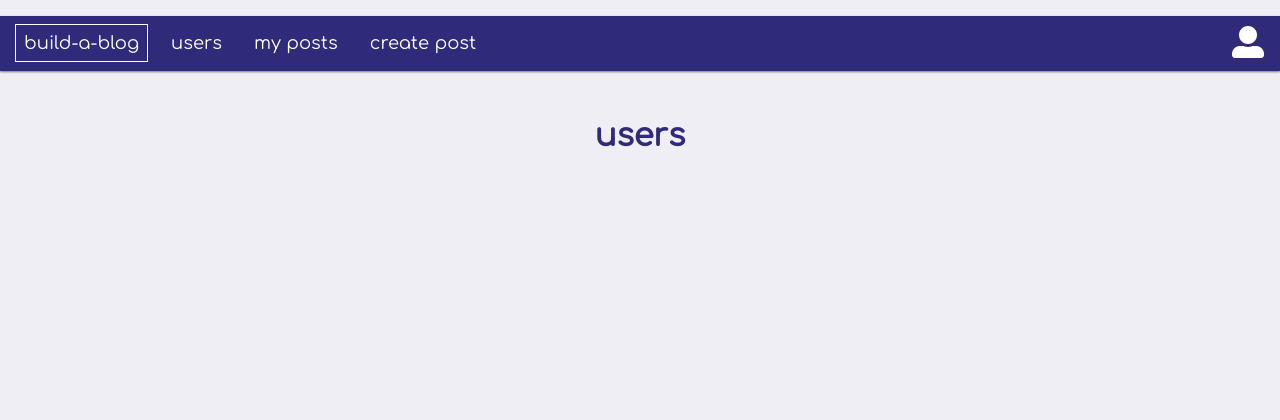
After one commit to dkspringer/build-a-blog, a Flask app: page /users in a window 1280 px wide. The commit adds this page. Shown: the top 420 px of the page. Run offline with Flask 2, Linux system fonts and the light colour scheme; some libraries are stand-ins or nearby versions.

Commit message:
Created new templates and routes for 'users', 'my posts', and 'register'

```diff
--- a/app.py
+++ b/app.py
@@ -68,6 +68,14 @@ def view_post():
 
     return render_template('view-post.html', blog_post=blog_post)
 
+@app.route('/users', methods=['GET'])
+def users():
+    return render_template('users.html')
+
+@app.route('/register', methods=['GET', 'POST'])
+def register():
+    return render_template('register.html')
+
 
 @app.route('/', methods=['GET', 'POST'])
 def index():
--- a/static/style.css
+++ b/static/style.css
@@ -152,6 +152,7 @@ a:hover.continued {
 .page-title {
     color: var(--theme-color);
     font-family: Comfortaa, sans-serif;
+    text-transform: lowercase;
 }
 
 #header {
@@ -186,6 +187,6 @@ a:hover.continued {
 }
 
 .icon {
-    font-size: 36px;
-    padding: 0 8px;
+    font-size: 32px;
+    padding: 2px 8px;
 }
--- a/templates/base.html
+++ b/templates/base.html
@@ -13,8 +13,8 @@
    <div id="header">
        <ul id="topnav">
            <li class="nav-item left"><a id="home-link" href="/">Build-A-Blog</a></li>
-           <li class="nav-item left"><a href="/">Users</a></li>
-           <li class="nav-item left"><a href="/">My Posts</a></li>
+           <li class="nav-item left"><a href="/users">Users</a></li>
+           <li class="nav-item left"><a href="/users">My Posts</a></li>
            <li class="nav-item left"><a href="/create-new-entry">Create Post</a></li>
            <li class="nav-item right icon"><i class="fas fa-user-alt"></i></li>
        </ul>
--- a/templates/main.html
+++ b/templates/main.html
@@ -1,7 +1,7 @@
 {% extends "base.html" %}
 
 {% block content %}
-    <h1 class="page-title">build-a-blog</h1>
+    <h1 class="page-title">Build-A-Blog</h1>
 
     <!-- Display Blog Posts Here -->
     {% if blog_posts|length == 0 %}
--- a/templates/new-post.html
+++ b/templates/new-post.html
@@ -1,7 +1,7 @@
 {% extends "base.html" %}
 
 {% block content %}
-    <h1 class="page-title">create new post</h1>
+    <h1 class="page-title">Create New Post</h1>
 
     <div class="new-post">
         <form action="/submit-post" method="post">
--- /dev/null
+++ b/templates/users.html
@@ -0,0 +1,8 @@
+{% extends "base.html" %}
+
+{% block content %}
+    <h1 class="page-title">Users</h1>
+
+
+
+{% endblock %}
```
Also changed, not shown: templates/register.html (added, +8 -0 lines).
